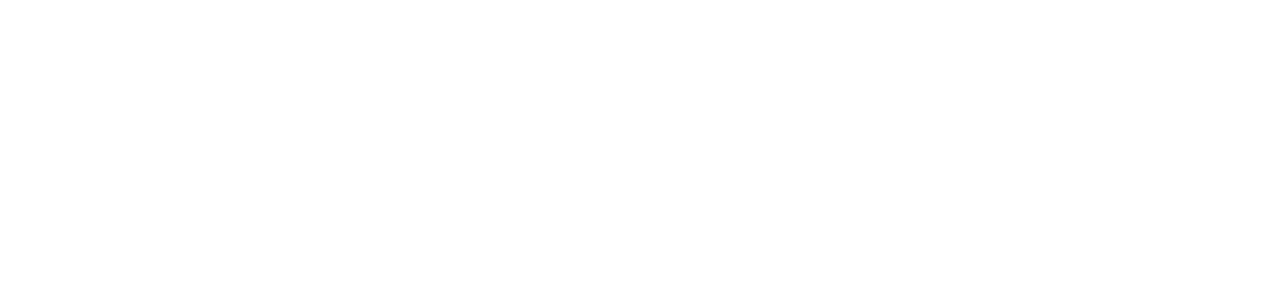
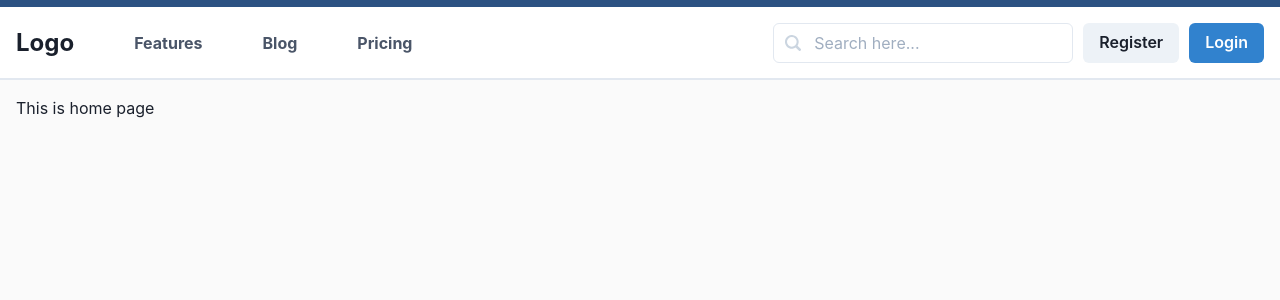
Before and after one commit to thanhnguyen662/meowgram, a React (Create React App) app in the folder client/: page /home in a window 1280 px wide. Shown: the top 300 px of the page. Built offline with nearby package versions, Linux system fonts and the light colour scheme; no server answers.

Commit message:
feat: 🎸 authentication with routes && some global components

```diff
--- /dev/null
+++ b/client/src/firebase/logout.js
@@ -0,0 +1,20 @@
+import { signOut } from 'firebase/auth';
+import { auth } from './initialize';
+
+const logout = async () => {
+   return new Promise((resolve, reject) => {
+      signOut(auth)
+         .then(() => {
+            resolve({
+               message: 'logout_success',
+            });
+         })
+         .catch((error) => {
+            reject({
+               message: 'logout_fail',
+            });
+         });
+   });
+};
+
+export default logout;
--- /dev/null
+++ b/client/src/global/components/Header/index.jsx
@@ -0,0 +1,152 @@
+import {
+   Avatar,
+   Button,
+   Center,
+   Container,
+   Flex,
+   Grid,
+   GridItem,
+   HStack,
+   Icon,
+   Menu,
+   MenuButton,
+   MenuItem,
+   MenuList,
+   Text,
+} from '@chakra-ui/react';
+import React from 'react';
+import { BsFillReplyFill, BsPersonFill } from 'react-icons/bs';
+import { useSelector } from 'react-redux';
+import { useNavigate } from 'react-router-dom';
+import { authData } from '../../../features/Auth/authSlice';
+import logout from '../../../firebase/logout';
+import useUserLogged from '../../../hooks/useUserLogged';
+import Search from '../Search';
+
+const subMenuStyle = {
+   fontWeight: 'bold',
+   color: 'gray.600',
+   transition: '0.2s ease-out',
+   cursor: 'pointer',
+   _hover: {
+      color: 'black',
+   },
+};
+
+const Header = () => {
+   const { userData } = useSelector(authData);
+   const userLogged = useUserLogged();
+   const navigate = useNavigate();
+
+   const onClickLogo = () => {
+      navigate('/home');
+   };
+
+   return (
+      <Center
+         background='white'
+         borderWidth='7px 0 2px 0'
+         borderTopColor='blue.700'
+         h='20'
+      >
+         <Container maxW='1400px'>
+            <Grid templateColumns='repeat(2, 1fr)' gap={6}>
+               <GridItem w='100%' h='10'>
+                  <HStack
+                     w='full'
+                     h='full'
+                     justifyContent='left'
+                     alignItems='center'
+                     spacing='60px'
+                  >
+                     <Text
+                        onClick={onClickLogo}
+                        fontSize='2xl'
+                        fontWeight='bold'
+                        justifyContent='left'
+                        cursor='pointer'
+                        transition='0.2s ease-out'
+                        _hover={{
+                           transform: 'scale(1.1)',
+                        }}
+                     >
+                        Logo
+                     </Text>
+                     <Text {...subMenuStyle}>Features</Text>
+                     <Text {...subMenuStyle}>Blog</Text>
+                     <Text {...subMenuStyle}>Pricing</Text>
+                  </HStack>
+               </GridItem>
+               <GridItem w='100%' h='10'>
+                  {userLogged ? (
+                     <UserLogin navigate={navigate} userData={userData} />
+                  ) : (
+                     <UserNotLogin navigate={navigate} />
+                  )}
+               </GridItem>
+            </Grid>
+         </Container>
+      </Center>
+   );
+};
+
+const UserLogin = (props) => {
+   const { navigate, userData } = props;
+
+   const onClickProfile = () => {
+      navigate(`/profile/${userData.email}`);
+   };
+
+   const onClickLogout = async () => {
+      const logoutResponse = await logout();
+      if (logoutResponse.message === 'logout_success') {
+         localStorage.setItem('providerData', false);
+         return (window.location = '/home');
+      }
+   };
+
+   return (
+      <Flex justifyContent='end' gap='20px'>
+         <Search />
+         <Menu isLazy>
+            <MenuButton>
+               <Avatar w='40px' h='40px' />
+            </MenuButton>
+            <MenuList>
+               <MenuItem
+                  icon={<Icon as={BsPersonFill} />}
+                  onClick={onClickProfile}
+               >
+                  Profile
+               </MenuItem>
+               <MenuItem
+                  icon={<Icon as={BsFillReplyFill} />}
+                  onClick={onClickLogout}
+               >
+                  Logout
+               </MenuItem>
+            </MenuList>
+         </Menu>
+      </Flex>
+   );
+};
+
+const UserNotLogin = (props) => {
+   const { navigate } = props;
+
+   const onClickButton = (button) => {
+      navigate(`/auth/${button}`);
+   };
+
+   return (
+      <HStack justifyContent='end' spacing='10px'>
+         <Search />
+         <Button onClick={() => onClickButton('register')}>Register</Button>
+         <Button onClick={() => onClickButton('login')} colorScheme='blue'>
+            Login
+         </Button>
+      </HStack>
+   );
+};
+
+export default Header;
--- /dev/null
+++ b/client/src/global/components/HomeSpinner/index.jsx
@@ -0,0 +1,12 @@
+import { Center, Spinner } from '@chakra-ui/react';
+import React from 'react';
+
+const HomeSpinner = () => {
+   return (
+      <Center h='100vh'>
+         <Spinner size='xl' emptyColor='gray.200' color='blue.500' />
+      </Center>
+   );
+};
+
+export default HomeSpinner;
--- /dev/null
+++ b/client/src/global/components/Search/index.jsx
@@ -0,0 +1,45 @@
+import { Search2Icon } from '@chakra-ui/icons';
+import { Input, InputGroup, InputLeftElement } from '@chakra-ui/react';
+import React, { useState } from 'react';
+import { useNavigate } from 'react-router-dom';
+// import PropTypes from 'prop-types';
+
+Search.propTypes = {};
+
+function Search(props) {
+   const navigate = useNavigate();
+   const [searchInput, setSearchInput] = useState('');
+
+   const onClickSearch = (e) => {
+      if (e.keyCode !== 13) return;
+
+      return navigate('/search', {
+         state: {
+            keyword: searchInput,
+         },
+      });
+   };
+
+   const onSearchChange = (e) => {
+      setSearchInput(e.target.value);
+   };
+
+   return (
+      <>
+         <InputGroup w='300px'>
+            <InputLeftElement
+               pointerEvents='none'
+               children={<Search2Icon color='gray.300' />}
+            />
+            <Input
+               type='text'
+               placeholder='Search here...'
+               onKeyDown={onClickSearch}
+               onChange={onSearchChange}
+            />
+         </InputGroup>
+      </>
+   );
+}
+
+export default Search;
--- a/client/src/routers/index.jsx
+++ b/client/src/routers/index.jsx
@@ -2,13 +2,23 @@ import React from 'react';
 import { Route, Routes } from 'react-router-dom';
 import Auth from '../features/Auth';
 import Home from '../features/Home';
+import Loader from '../layouts/Loader';
+import Main from '../layouts/Main';
 
 const Routers = () => {
    return (
-      <Routes>
-         <Route path='/auth/*' element={<Auth />} />
-         <Route path='/*' element={<Home />} />
-      </Routes>
+      // <Routes>
+      //    <Route path='/auth/*' element={<Auth />} />
+      //    <Route path='/*' element={<Home />} />
+      // </Routes>
+      <Loader>
+         <Routes>
+            <Route path='/auth/*' element={<Auth />} />
+            <Route element={<Main />}>
+               <Route path='/home/*' element={<Home />} />
+            </Route>
+         </Routes>
+      </Loader>
    );
 };
 
```
Also changed, not shown: client/src/global/components/CustomBreadcrumb/index.jsx (added, +43 -0 lines), client/src/global/components/Footer/index.jsx (added, +12 -0 lines), client/src/global/pages/NotFoundPage/index.jsx (added, +45 -0 lines).
